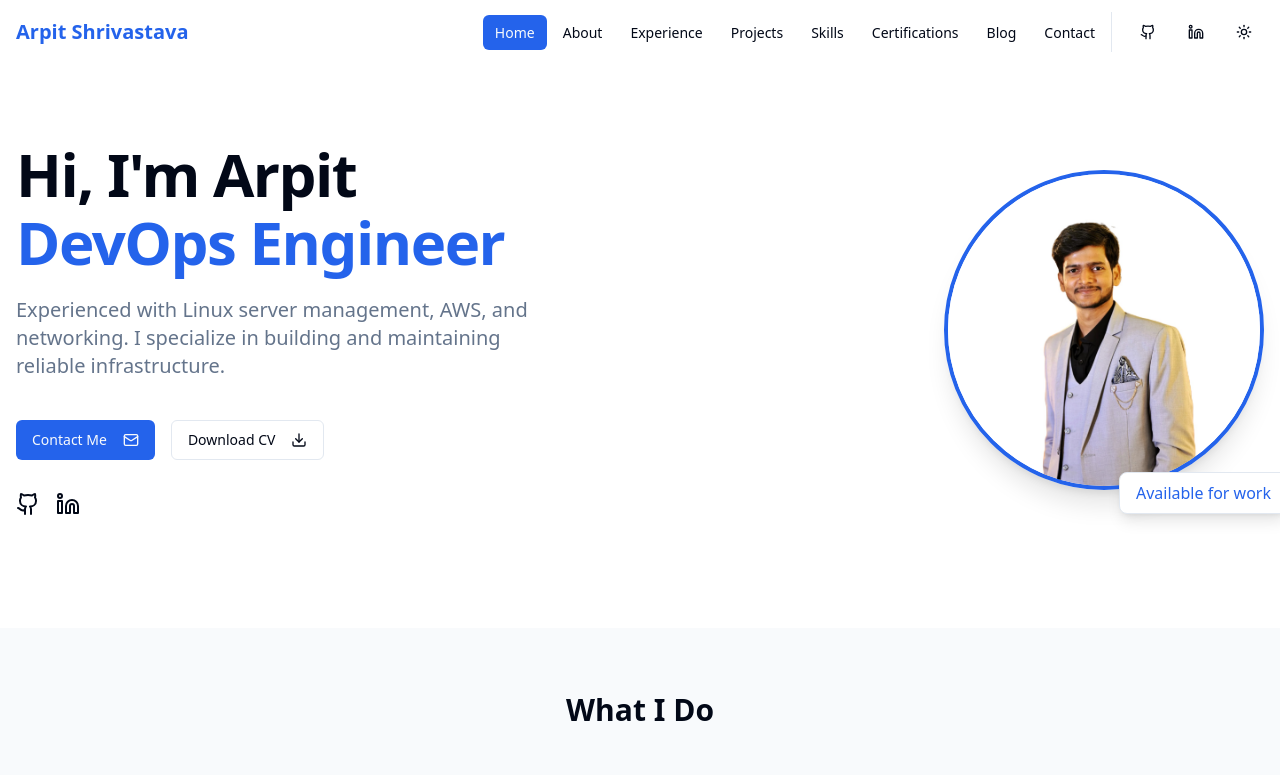
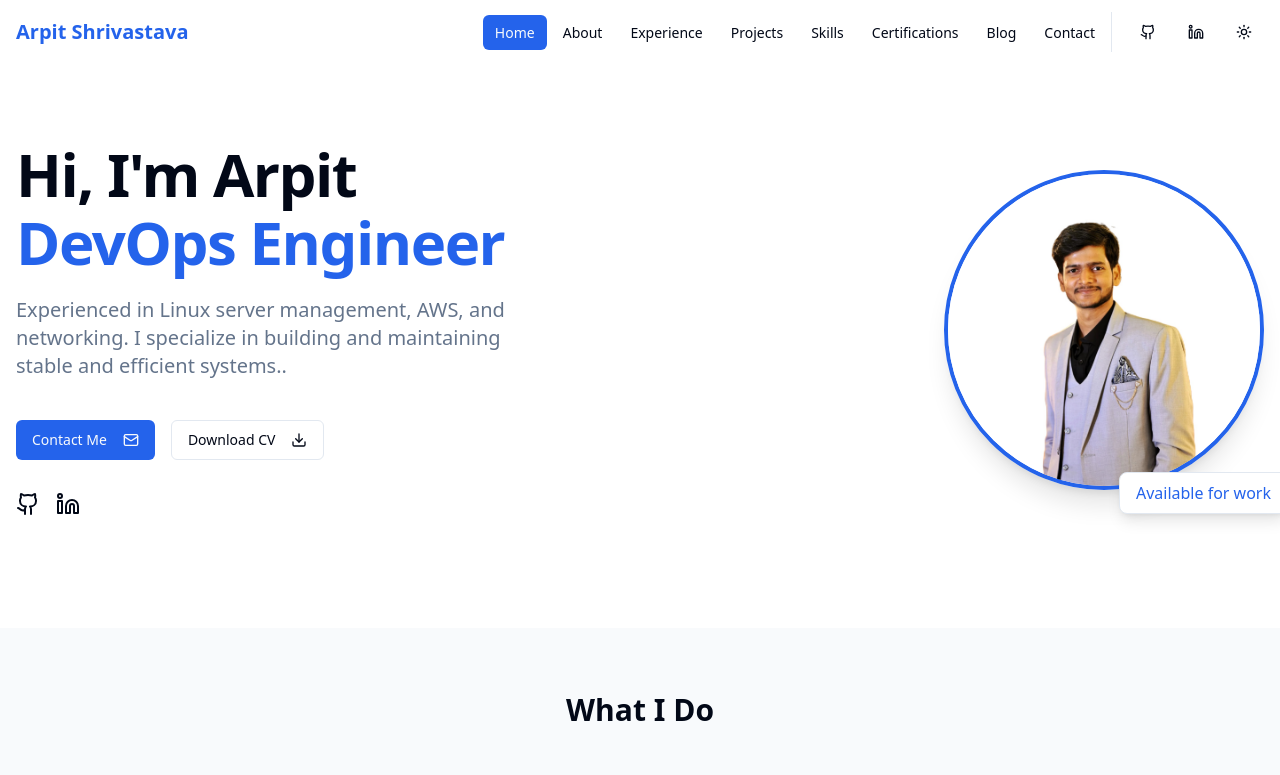
Before and after one commit to arpitms404/Arpit_2025, a React (Vite) app: page / in a window 1280 px wide. Shown: the top 775 px of the page. Built offline with nearby package versions, Linux system fonts and the light colour scheme.

Commit message:
Initial commit

```diff
--- a/src/pages/Index.tsx
+++ b/src/pages/Index.tsx
@@ -33,8 +33,7 @@ const Index = () => {
                 </h1>
 
                 <p className="text-lg md:text-xl text-muted-foreground mt-4 max-w-lg">
-                  Experienced with Linux server management, AWS, and networking.
-                  I specialize in building and maintaining reliable infrastructure.
+                Experienced in Linux server management, AWS, and networking. I specialize in building and maintaining stable and efficient systems..
                 </p>
 
                 <div className="flex flex-wrap gap-4 pt-4">
```
Also changed, not shown: 1 other file (tests, documents, lock files or other folders).
